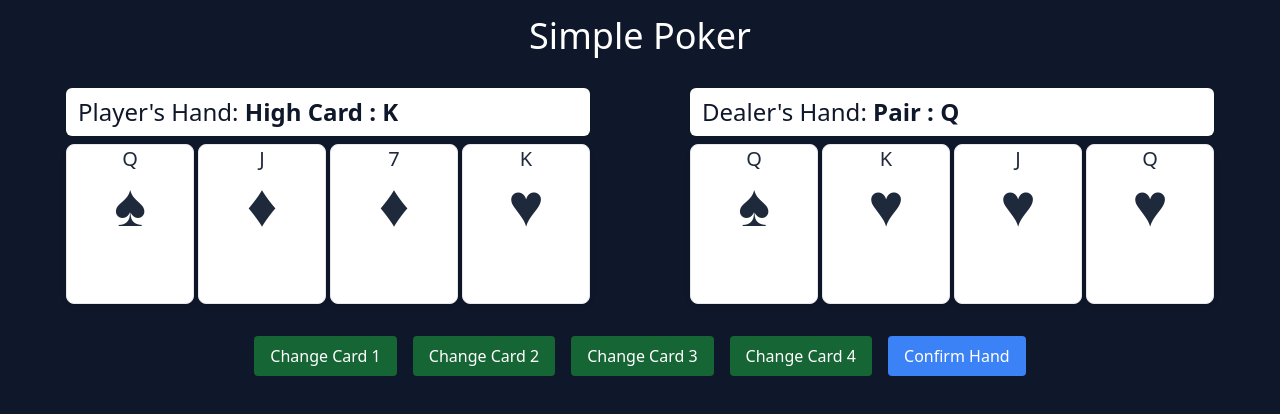
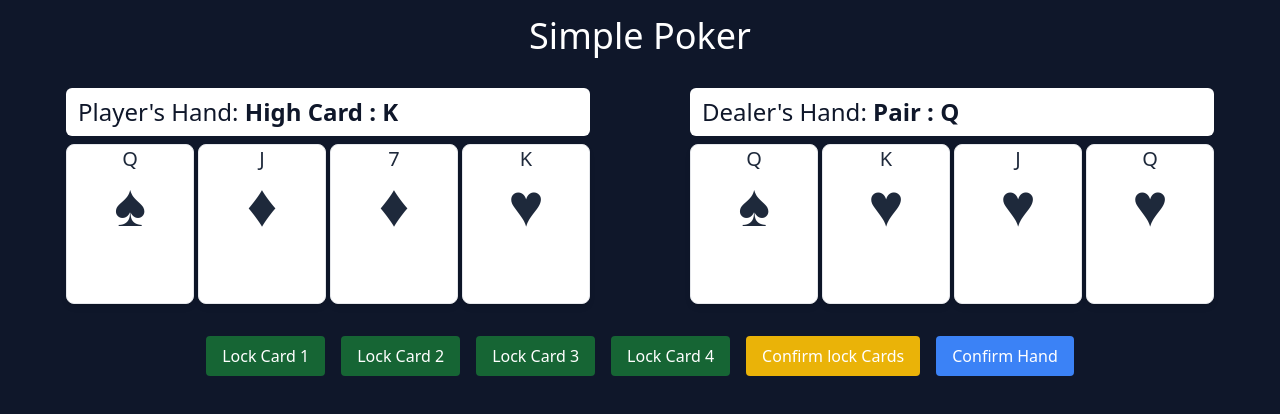
Before and after one commit to Christmann-Julian/poker-exam, a React (Create React App) app: page / in a window 1280 px wide. Shown: the top 414 px of the page. Built offline with nearby package versions, Linux system fonts and the light colour scheme.

Commit message:
lock card

```diff
--- a/src/App.tsx
+++ b/src/App.tsx
@@ -15,6 +15,7 @@ function App() {
   const [gameOver, setGameOver] = useState<boolean>(false);
   const [result, setResult] = useState<ResultType>({ type: "", message: "" });
   const [changeCount, setChangeCount] = useState<number>(0);
+  const [lockedCards, setLockedCards] = useState<boolean[]>([false, false, false, false]);
 
   const getRandomCardFromDeck = () => {
     const randomIndex = Math.floor(Math.random() * gameDeck.length);
@@ -31,24 +32,54 @@ function App() {
     setResult({ type: "", message: "" });
     setGameDeck(cardDeck);
     setChangeCount(0);
+    setLockedCards([false, false, false, false]);
   };
 
-  const changeCard = (index: number) => {
-    if (changeCount < 3) {
-      const newCard = getRandomCardFromDeck();
+  const confirmLockCards = () => {
+    for (let i = 0; i < playerHand.length; i++) {
+      if (!lockedCards[i]) {
+        changeCard(i);
+      }
+    }
+  };
+
+  const changeCard = (index?: number) => {
+    if (index !== undefined) {
+      if (changeCount <= 3 && !lockedCards[index]) {
+        const newCard = getRandomCardFromDeck();
+        setPlayerHand(prevHand => {
+          const newHand = [...prevHand];
+          newHand[index] = newCard;
+          return newHand;
+        });
+        setChangeCount(prevCount => prevCount + 1);
+      }
+    } else {
       setPlayerHand(prevHand => {
-        const newHand = [...prevHand];
-        newHand[index] = newCard;
+        const newHand = prevHand.map((card, i) => {
+          if (!lockedCards[i]) {
+            return getRandomCardFromDeck();
+          }
+          return card;
+        });
         return newHand;
       });
       setChangeCount(prevCount => prevCount + 1);
     }
   };
 
-  const changeCard1 = () => changeCard(0);
-  const changeCard2 = () => changeCard(1);
-  const changeCard3 = () => changeCard(2);
-  const changeCard4 = () => changeCard(3);
+  const toggleLockCard = (index: number) => {
+    setLockedCards(prevBlocked => {
+      const newBlocked = [...prevBlocked];
+      newBlocked[index] = !newBlocked[index];
+      return newBlocked;
+    });
+  };
+
+  const lockCard1 = () => toggleLockCard(0);
+  const lockCard2 = () => toggleLockCard(1);
+  const lockCard3 = () => toggleLockCard(2);
+  const lockCard4 = () => toggleLockCard(3);
 
   useEffect(() => {
     if (playerHand.length === 0 && dealerHand.length === 0) {
@@ -129,10 +160,13 @@ function App() {
         resetGame={resetGame}
         confirmHand={confirmHand}
         gameOver={gameOver}
-        changeCard1={changeCard1}
-        changeCard2={changeCard2}
-        changeCard3={changeCard3}
-        changeCard4={changeCard4}
+        lockCard1={lockCard1}
+        lockCard2={lockCard2}
+        lockCard3={lockCard3}
+        lockCard4={lockCard4}
+        lockedCards={lockedCards}
+        confirmLockCards={confirmLockCards}
+        maxChangeCount={changeCount}
       />
     </div>
   );
--- a/src/components/Control.tsx
+++ b/src/components/Control.tsx
@@ -3,14 +3,17 @@ import React from 'react';
 interface ControlProps {
   resetGame: () => void;
   confirmHand: () => void;
-  changeCard1: () => void;
-  changeCard2: () => void;
-  changeCard3: () => void;
-  changeCard4: () => void;
+  lockCard1: () => void;
+  lockCard2: () => void;
+  lockCard3: () => void;
+  lockCard4: () => void;
+  confirmLockCards: () => void;
   gameOver: boolean;
+  lockedCards: boolean[];
+  maxChangeCount: number;
 }
 
-const Control: React.FC<ControlProps> = ({ resetGame, confirmHand, gameOver, changeCard1, changeCard2, changeCard3, changeCard4 }) => {
+const Control: React.FC<ControlProps> = ({ resetGame, confirmHand, gameOver, lockCard1, lockCard2, lockCard3, lockCard4, lockedCards, confirmLockCards, maxChangeCount }) => {
   return (
     <div className="flex justify-center space-x-4 mt-4">
       {gameOver ? (
@@ -22,30 +25,42 @@ const Control: React.FC<ControlProps> = ({ resetGame, confirmHand, gameOver, cha
         </button>
       ) : (
         <>
+          {maxChangeCount >= 3 ? (
+            <span className="text-white px-4 py-2">You have made the maximum change</span>
+          ) : (
+            <>
               <button
-            onClick={changeCard1}
-            className="bg-green-800 text-white px-4 py-2 rounded"
+                onClick={lockCard1}
+                className={`px-4 py-2 rounded ${lockedCards[0] ? 'bg-gray-500' : 'bg-green-800'} text-white`}
               >
-            Change Card 1
+                {lockedCards[0] ? 'Unlock Card 1' : 'Lock Card 1'}
               </button>
               <button
-            onClick={changeCard2}
-            className="bg-green-800 text-white px-4 py-2 rounded"
+                onClick={lockCard2}
+                className={`px-4 py-2 rounded ${lockedCards[1] ? 'bg-gray-500' : 'bg-green-800'} text-white`}
               >
-            Change Card 2
+                {lockedCards[1] ? 'Unlock Card 2' : 'Lock Card 2'}
               </button>
               <button
-            onClick={changeCard3}
-            className="bg-green-800 text-white px-4 py-2 rounded"
+                onClick={lockCard3}
+                className={`px-4 py-2 rounded ${lockedCards[2] ? 'bg-gray-500' : 'bg-green-800'} text-white`}
               >
-            Change Card 3
+                {lockedCards[2] ? 'Unlock Card 3' : 'Lock Card 3'}
               </button>
               <button
-            onClick={changeCard4}
-            className="bg-green-800 text-white px-4 py-2 rounded"
+                onClick={lockCard4}
+                className={`px-4 py-2 rounded ${lockedCards[3] ? 'bg-gray-500' : 'bg-green-800'} text-white`}
               >
-            Change Card 4
+                {lockedCards[3] ? 'Unlock Card 4' : 'Lock Card 4'}
               </button>
+              <button
+                onClick={confirmLockCards}
+                className="bg-yellow-500 text-white px-4 py-2 rounded"
+              >
+                Confirm lock Cards
+              </button>
+          </>
+          )}
           <button
                 onClick={confirmHand}
                 className="bg-blue-500 text-white px-4 py-2 rounded"
```
Lines whose indentation alone changed are shown as unchanged.
